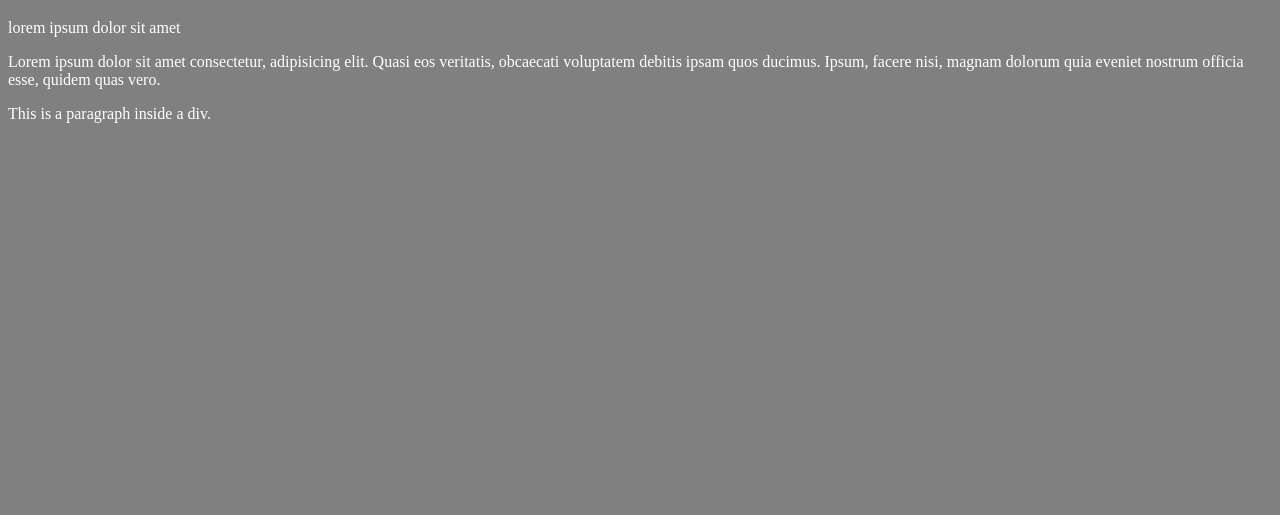
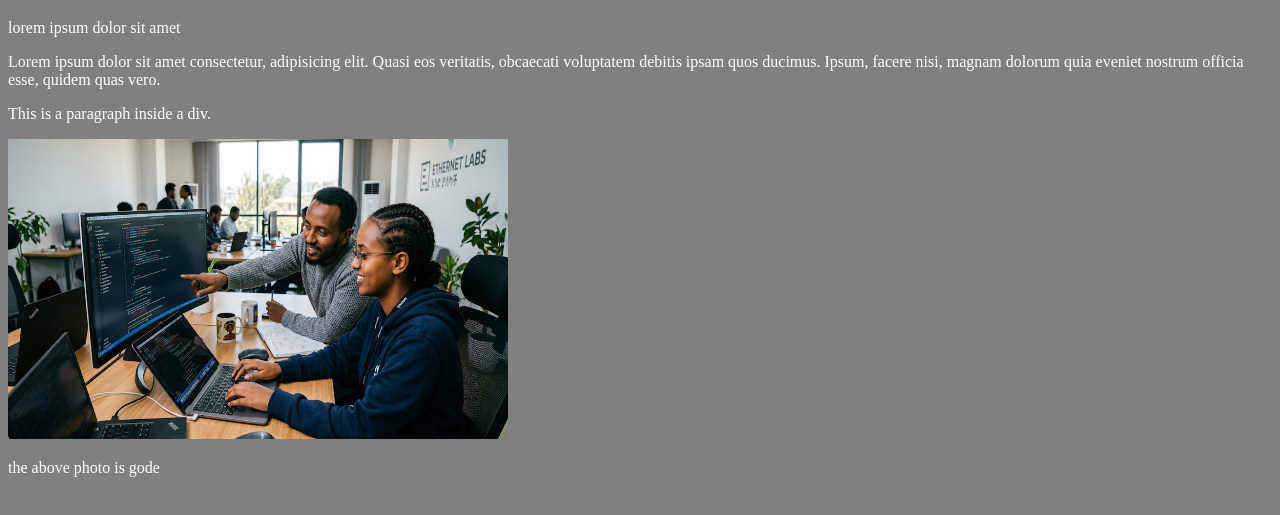
Before and after one commit to Aragaw-Tech/my_first_project, a plain HTML site: page index.html in a window 1280 px wide. Shown: the part 61-576 px from the top of the page. Drawn offline with Linux system fonts and the light colour scheme.

Commit message:
add image

```diff
--- a/index.html
+++ b/index.html
@@ -14,6 +14,8 @@
     nostrum officia esse, quidem quas vero.</span>
     <div>
         <p>This is a paragraph inside a div.</p>
+        <img src="image.png" width="500" height="300" alt="A beautiful photo">
+        <p>the above photo is gode</p>
     </div>
 </body>
 </html>
```
Also changed, not shown: image.png (added).
